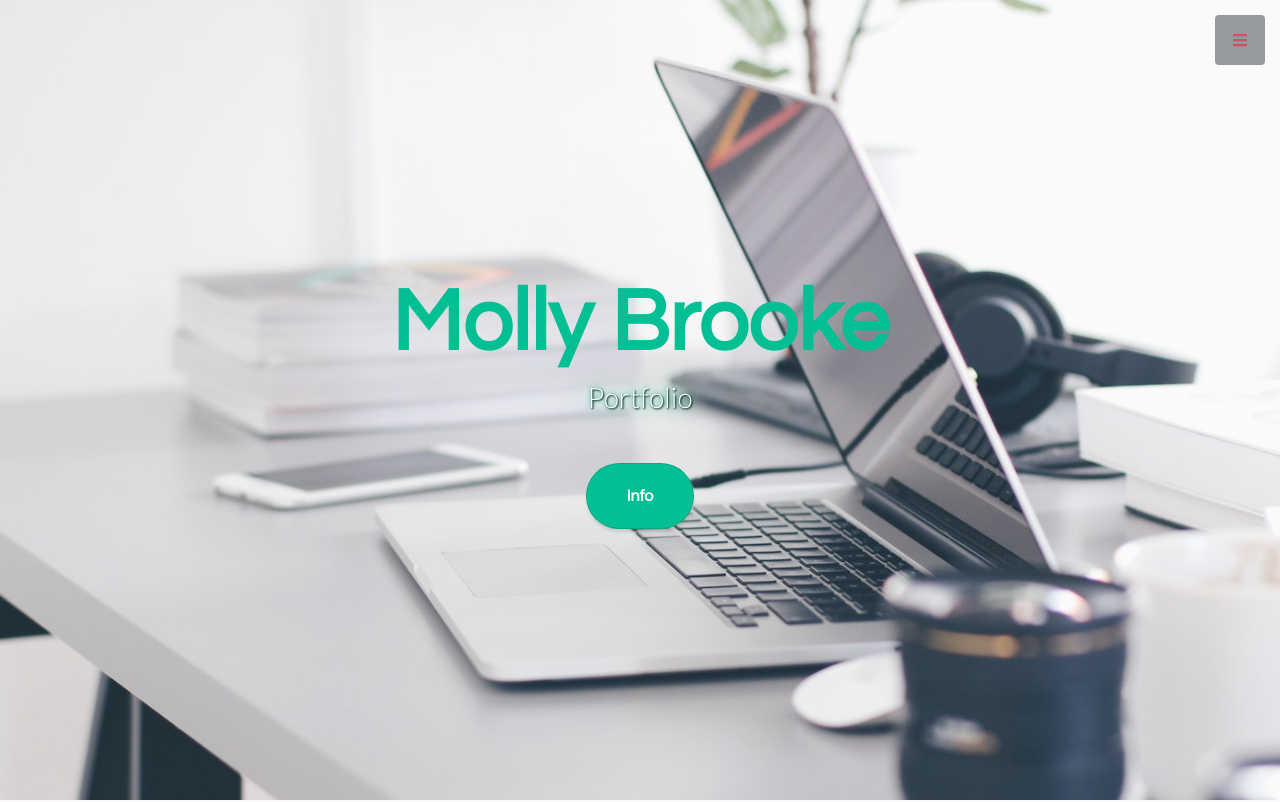
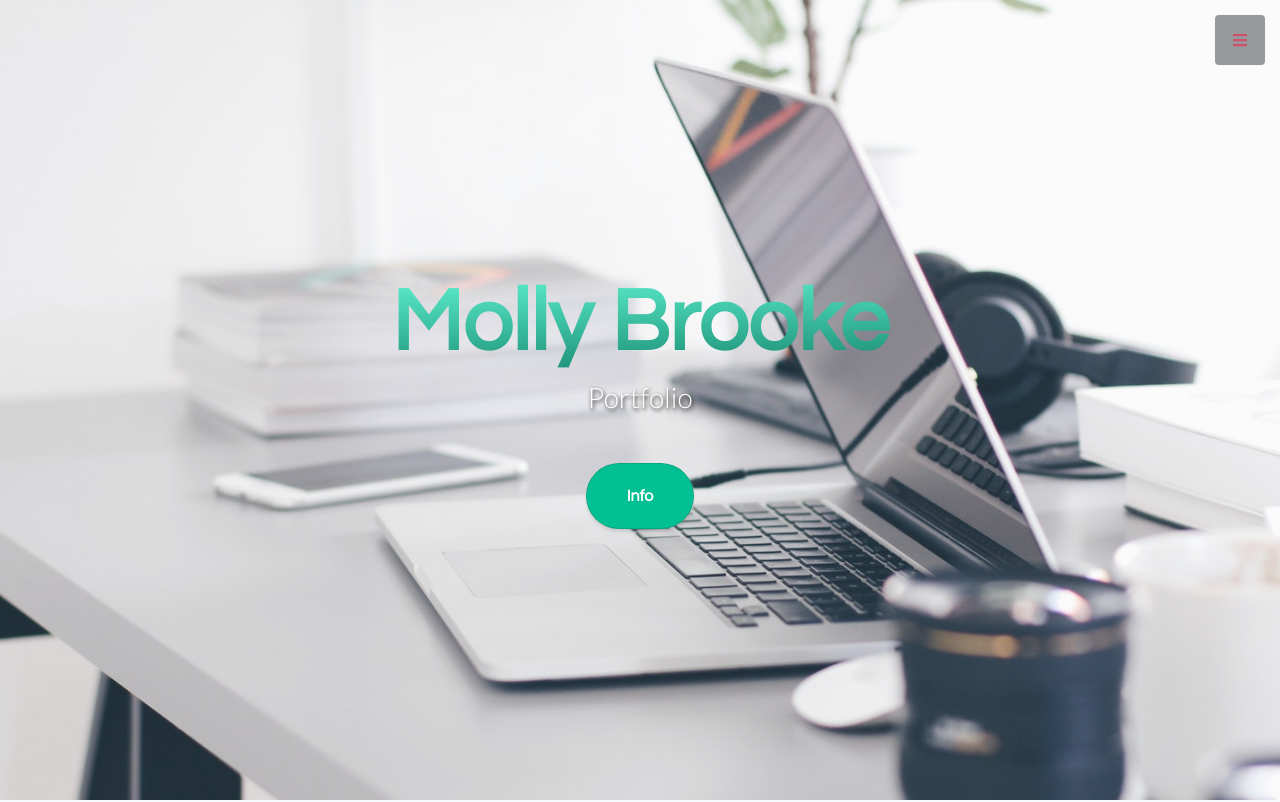
Before and after one commit to mmutton/mmutton.github.io, a website: page index.html in a window 1280 px wide. Shown: the top 802 px of the page. Drawn offline with nearby package versions, Linux system fonts and the light colour scheme.

Commit message:
Gradient Title

```diff
--- a/css/stylish-portfolio.css
+++ b/css/stylish-portfolio.css
@@ -48,20 +48,16 @@ h6 {
   font-weight: 700;
 }
 h1.mb-1 {
-  color: #03BF94;
+  color: #03bf94;
 
-}
+  background-image: -webkit-linear-gradient(92deg, #0d7961, #67ffdc);
+    -webkit-background-clip: text;
+    -webkit-text-fill-color: transparent;
+    /*-webkit-animation: hue 10s infinite linear;*/}
+ /* text-shadow: 0 0 1.0rem #03BF94;*/
+/*    }
 
 
-
-  /*color: #000;*/
-/*    color: #f35626;*/
-/*    background-image: -webkit-linear-gradient(92deg,#f35626,#feab3a);
-    -webkit-background-clip: text;
-    -webkit-text-fill-color: transparent;
-    -webkit-animation: hue 10s infinite linear;*/
- /* text-shadow: 0 0 1.0rem #03BF94;*/
-/*    }
 @-webkit-keyframes hue {
   from {-webkit-filter: hue-rotate(0deg);
   }
@@ -89,7 +85,7 @@ h3.mb-5 {
   font-family: 'Lato', sans-serif;
   font-weight: 300;
   color: #fff;
-  text-shadow:  1px 1px 2px black, 0 0 1em #03BF94, 0 0 0.2em #03BF94;
+  text-shadow:  1px 2px 4px #000;
 }
 /*text below the language icons*/
 h4 {
```
